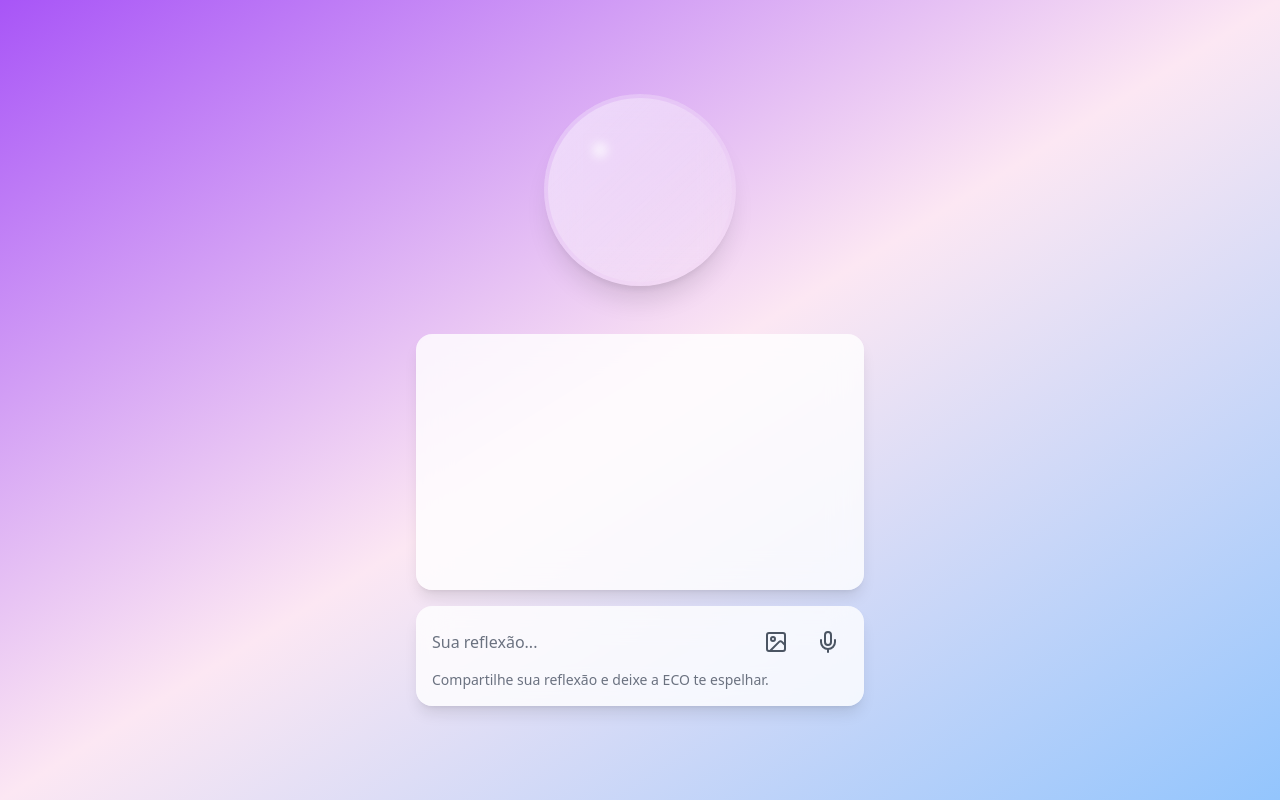
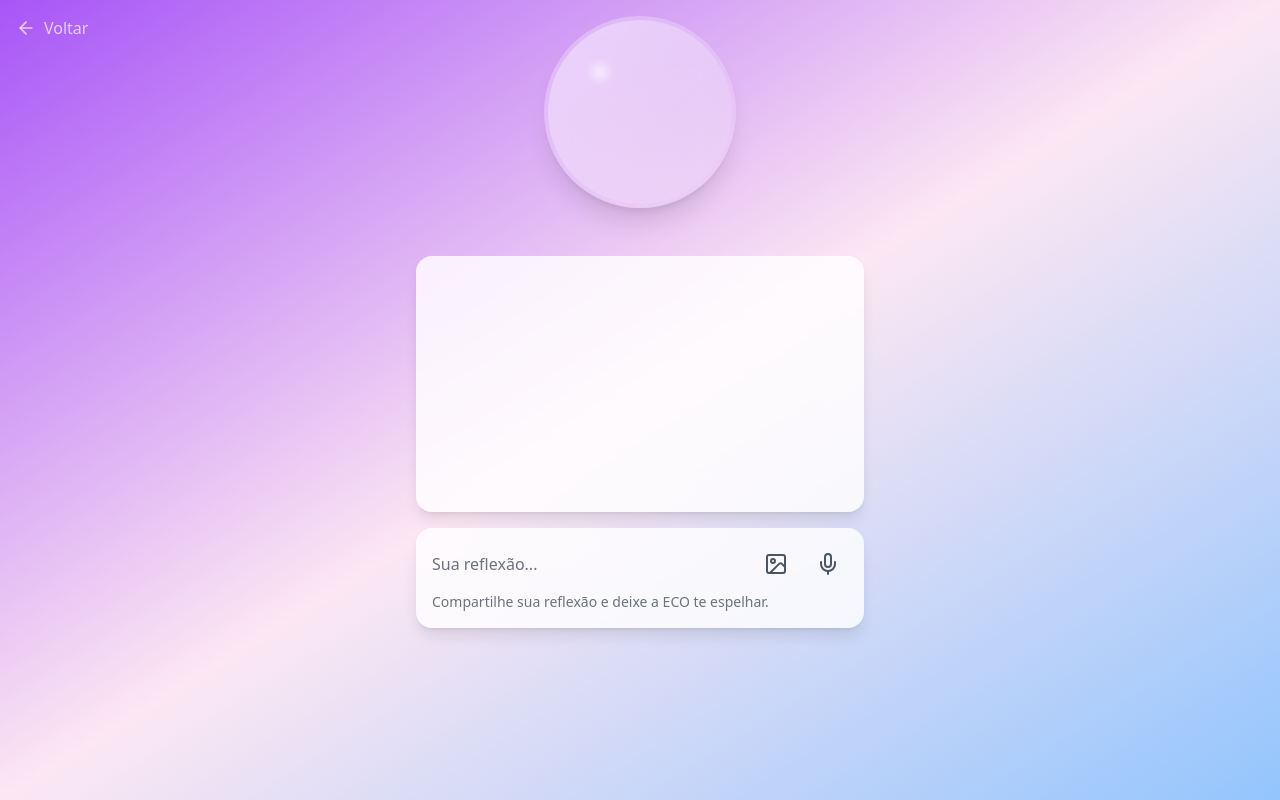
Before and after one commit to Bigajax/ECO, a React (Vite) app: page /eco-bubble in a window 1280 px wide. Built offline with nearby package versions, Linux system fonts and the light colour scheme.

Commit message:
Update EcoBubbleInterface.tsx

```diff
--- a/src/components/EcoBubbleInterface.tsx
+++ b/src/components/EcoBubbleInterface.tsx
@@ -1,12 +1,18 @@
 // src/components/EcoBubbleInterface.tsx
 import React, { useState } from 'react';
-import { Image, Mic } from 'lucide-react';
-import { sendMessageToOpenAI } from '../sendMessageToOpenAI'; // Importe a função da API
+import { Image, Mic, ArrowLeft } from 'lucide-react';
+import { useNavigate } from 'react-router-dom';
+import { sendMessageToOpenAI } from '../sendMessageToOpenAI';
 
 function EcoBubbleInterface() {
   const [message, setMessage] = useState('');
   const [conversation, setConversation] = useState<string[]>([]);
-  const [isSending, setIsSending] = useState(false); // Para indicar se a mensagem está sendo enviada
+  const [isSending, setIsSending] = useState(false);
+  const navigate = useNavigate();
+
+  const handleGoBack = () => {
+    navigate('/home');
+  };
 
   const handleSendMessage = async () => {
     if (message.trim()) {
@@ -19,7 +25,7 @@ function EcoBubbleInterface() {
         setConversation((prevConversation) => [...prevConversation, `ECO: Erro ao obter resposta: ${error.message}`]);
       } finally {
         setIsSending(false);
-        setMessage(''); // Limpa o input após enviar (com ou sem erro)
+        setMessage('');
       }
     }
   };
@@ -35,7 +41,13 @@ function EcoBubbleInterface() {
   };
 
   return (
-    <div className="min-h-screen bg-gradient-to-br from-purple-500 via-pink-100 to-blue-300 flex flex-col items-center justify-center p-4">
+    <div className="min-h-screen bg-gradient-to-br from-purple-500 via-pink-100 to-blue-300 flex flex-col items-center p-4">
+      {/* Botão Voltar */}
+      <button onClick={handleGoBack} className="absolute top-4 left-4 text-white/70 hover:text-white flex items-center gap-2">
+        <ArrowLeft size={20} />
+        Voltar
+      </button>
+
       {/* Floating ECO Bubble */}
       <div className="w-48 h-48 rounded-full bg-gradient-to-br from-white/30 to-white/10 backdrop-blur-lg shadow-xl mb-12 relative">
         <div className="absolute inset-1 rounded-full bg-gradient-to-br from-white/40 to-transparent"></div>
```
